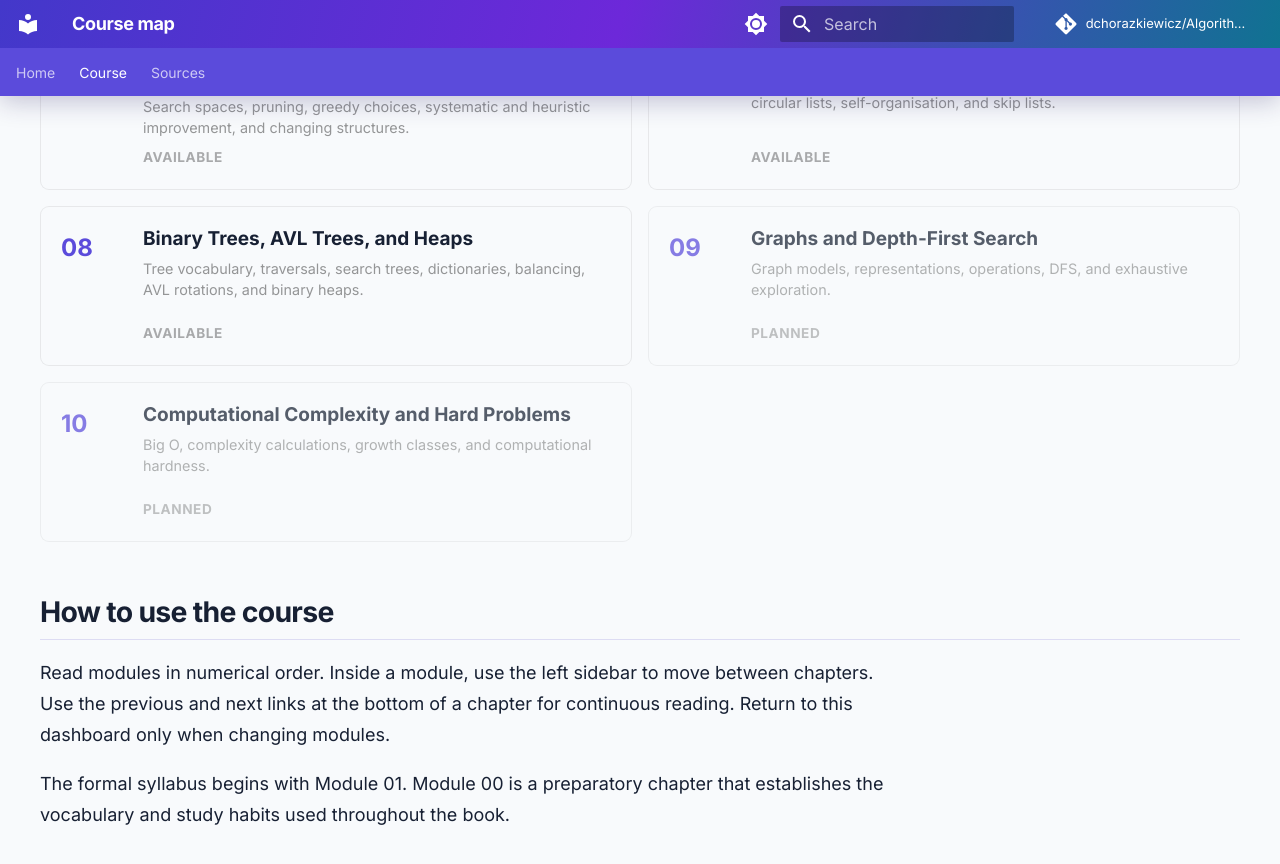
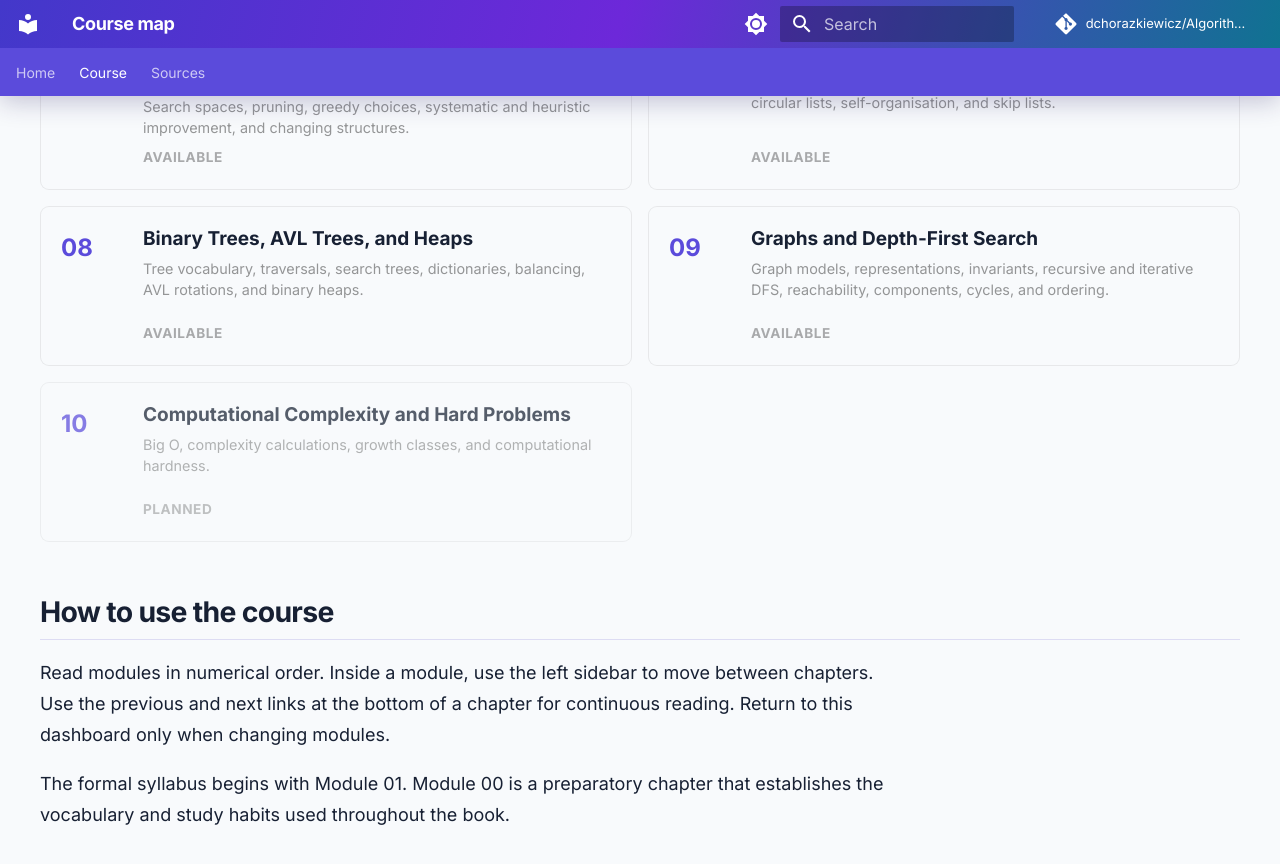
Before and after one commit to dchorazkiewicz/Algorithms_and_Complexity, an MkDocs documentation site: the page built from docs/course/index.md, in a window 1280 px wide and 900 px high, scrolled down 867 px. Shown: the top 864 px of the window. Built offline with MkDocs 1.6.1 and Material for MkDocs 9.7.7, drawn with Linux system fonts in a browser that asks for light colours; comment, search, counter and statistics services are not loaded.

Commit message:
Mark Module 09 available on course dashboard

```diff
--- a/docs/course/index.md
+++ b/docs/course/index.md
@@ -18,7 +18,7 @@ Choose a module from the dashboard. The course map is the only page that shows t
   <a class="module-tile module-tile--available" href="06-backtracking-greedy-and-dynamic-structures/"><span class="module-tile__number">06</span><span class="module-tile__body"><strong>Backtracking, Greedy Methods, and Dynamic Structures</strong><small>Search spaces, pruning, greedy choices, systematic and heuristic improvement, and changing structures.</small><em>Available</em></span></a>
   <a class="module-tile module-tile--available" href="07-lists-stacks-queues-and-priority-queues/"><span class="module-tile__number">07</span><span class="module-tile__body"><strong>Lists, Stacks, Queues, and Priority Queues</strong><small>Linked structures, LIFO and FIFO interfaces, priority ordering, circular lists, self-organisation, and skip lists.</small><em>Available</em></span></a>
   <a class="module-tile module-tile--available" href="08-binary-trees-avl-and-heaps/"><span class="module-tile__number">08</span><span class="module-tile__body"><strong>Binary Trees, AVL Trees, and Heaps</strong><small>Tree vocabulary, traversals, search trees, dictionaries, balancing, AVL rotations, and binary heaps.</small><em>Available</em></span></a>
-  <div class="module-tile module-tile--planned"><span class="module-tile__number">09</span><span class="module-tile__body"><strong>Graphs and Depth-First Search</strong><small>Graph models, representations, operations, DFS, and exhaustive exploration.</small><em>Planned</em></span></div>
+  <a class="module-tile module-tile--available" href="09-graphs-and-depth-first-search/"><span class="module-tile__number">09</span><span class="module-tile__body"><strong>Graphs and Depth-First Search</strong><small>Graph models, representations, invariants, recursive and iterative DFS, reachability, components, cycles, and ordering.</small><em>Available</em></span></a>
   <div class="module-tile module-tile--planned"><span class="module-tile__number">10</span><span class="module-tile__body"><strong>Computational Complexity and Hard Problems</strong><small>Big O, complexity calculations, growth classes, and computational hardness.</small><em>Planned</em></span></div>
 </div>
 
```
